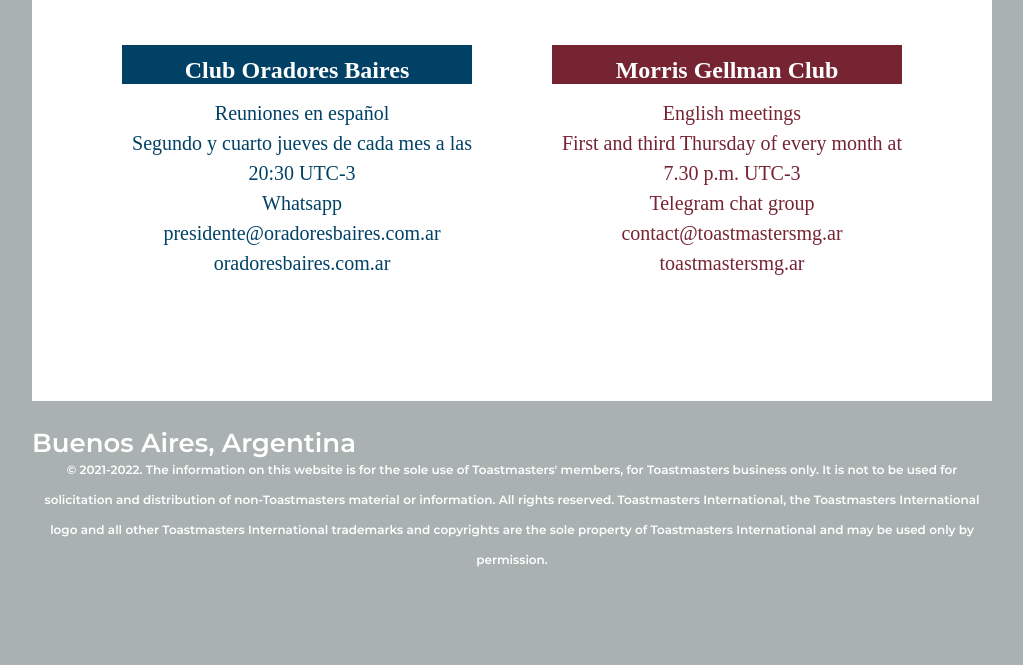
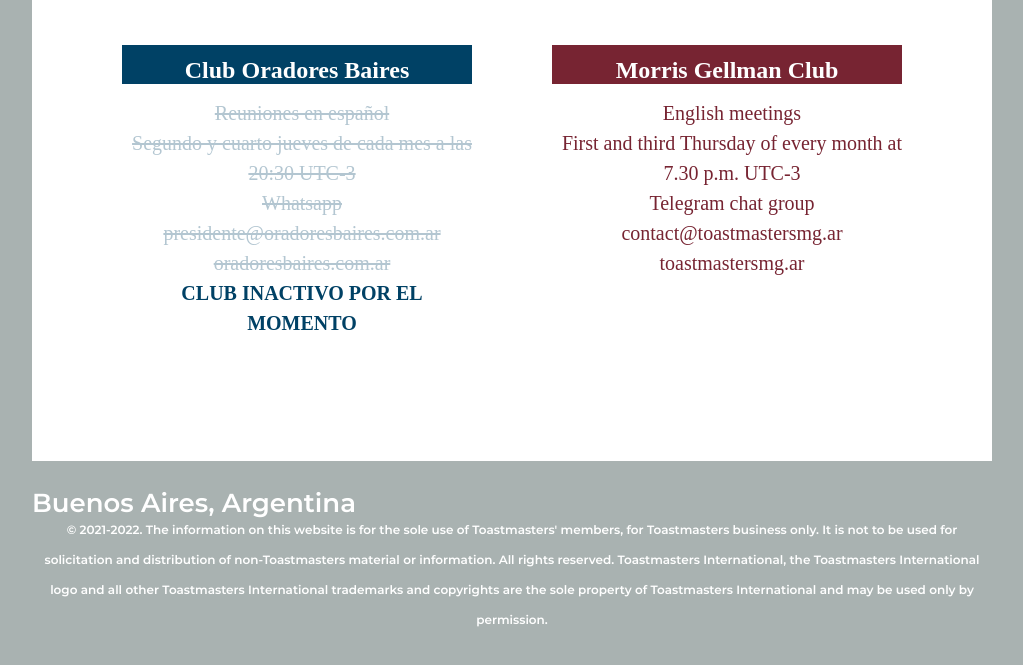
Before and after one commit to toastmastersarg/toastmastersarg, a plain HTML site: page index.html in a window 1280 px wide. Shown: the part 163-828 px from the top of the page, without its empty margins (128-1151 px from the left). Before the commit the page ends 800 px from the top, so only its background shows below. Drawn offline with Linux system fonts and the light colour scheme; files whose address does not match are found by name; a web font is replaced by a local one.

Commit message:
Mensaje OB inactivo

```diff
--- a/css/mobile.css
+++ b/css/mobile.css
@@ -207,11 +207,19 @@
 		padding: 12px 0 0;
 		text-align: center;
 		color: #004165;
+
+	/* Estilo mientras OB este cerrado */
+
+	color: #b3c6d1;
 	}
 
 	#body div.content div ul li ul.ob a{
+/*
 		color: #004165;
+*/
 		text-decoration: none;
+
+	color: #b3c6d1;
 	}
 	#body div.content div ul li ul.ob a.mail{
 		font-size: 16px;
--- a/css/style.css
+++ b/css/style.css
@@ -253,14 +253,24 @@ p a:hover {
 	padding: 12px 0 0;
 	text-align: center;
 	color: #004165;
+
+	/* Estilo mientras OB este cerrado */
+
+	color: #b3c6d1;
+
 }
 
 #body div.content div ul li ul.ob a{
+/*	color: #004165;
+*/	text-decoration: none;
+
+	color: #b3c6d1;
+}
+
+#body div.content div ul li ul.ob b{
 	color: #004165;
 	text-decoration: none;
 }
-
-
 
 #body div.content div ul li h5 {
 	font-family: 'Montserrat';
--- a/index.html
+++ b/index.html
@@ -50,11 +50,12 @@
 						<h4>Club Oradores Baires</h4>
 						<ul class="ob">
 							<li>
-								<p>Reuniones en español</p>
+								<del><p>Reuniones en español</p> <!-- Quitar <del></del> cuando OB vuelva a estar operativo -->
 								<p>Segundo y cuarto jueves de cada mes a las 20:30 UTC-3</p>
 								<p><a href="https://api.whatsapp.com/send?phone=">Whatsapp</a></p>
 								<p><a href="mailto:presidente@oradoresbaires.com.ar" class="mail">presidente@oradoresbaires.com.ar</a> </p>
-								<p><a href="https://oradoresbaires.com.ar">oradoresbaires.com.ar</a> </p>
+								<p><a href="https://oradoresbaires.com.ar">oradoresbaires.com.ar</a> </p></del>
+								<p><b>CLUB INACTIVO POR EL MOMENTO</b></p>
 							</li>
 						</ul>
 					</li>
```
